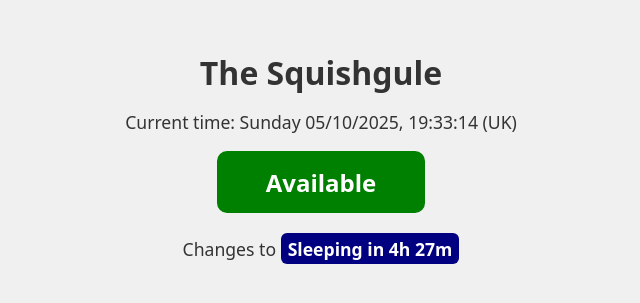
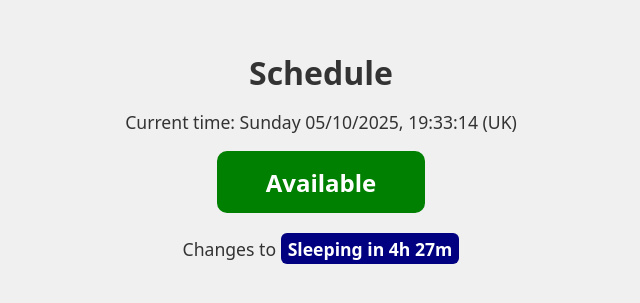
Before and after one commit to bumble-bee-dev/schedule-status-page, a plain HTML site: page index.html in a window 1280 px wide. Shown: the part 255-558 px from the top of the page, without its empty margins (319-959 px from the left). Drawn offline with Linux system fonts and the light colour scheme.

Commit message:
Fixed spelling

```diff
--- a/index.html
+++ b/index.html
@@ -49,7 +49,7 @@
     </style>
 </head>
 <body>
-<h1>The Squishgule</h1>
+<h1>Schedule</h1>
 <div id="time"></div>
 <div id="status"></div>
 <div id="nextChange"></div>
```
